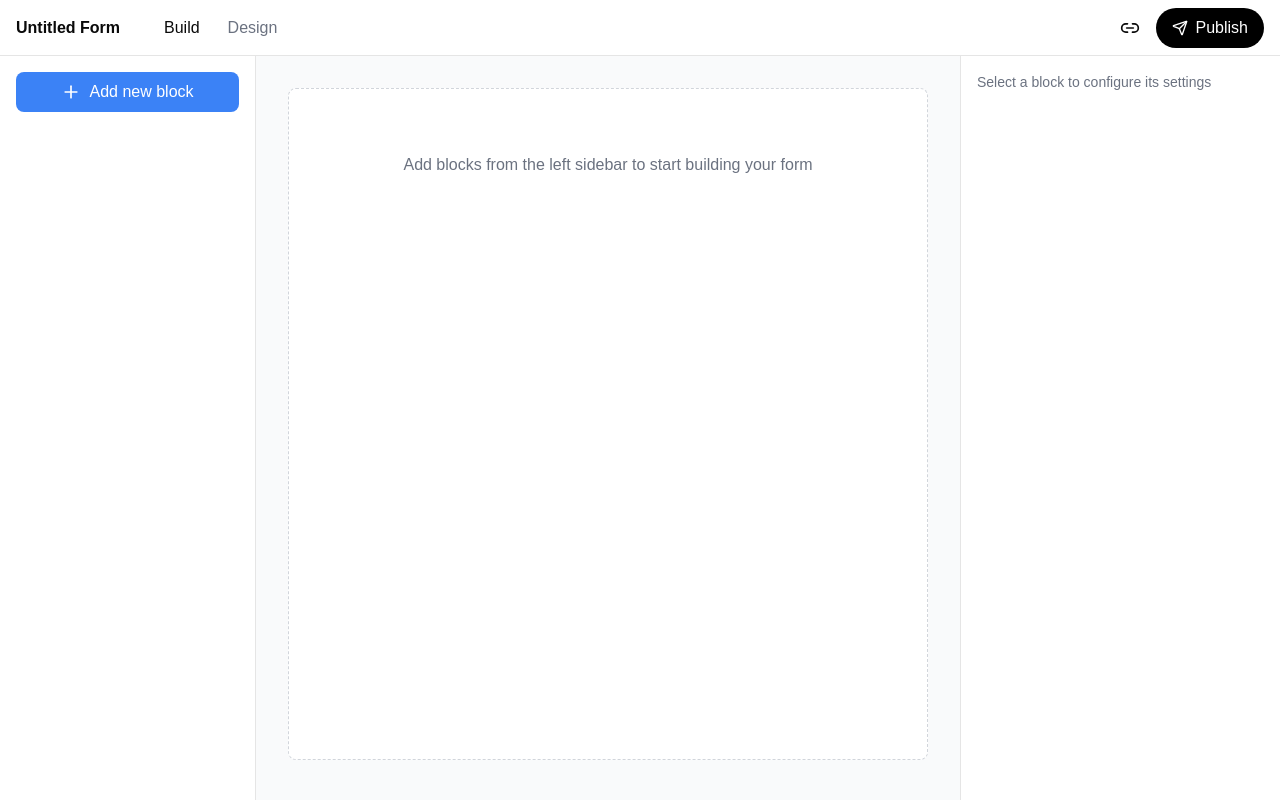
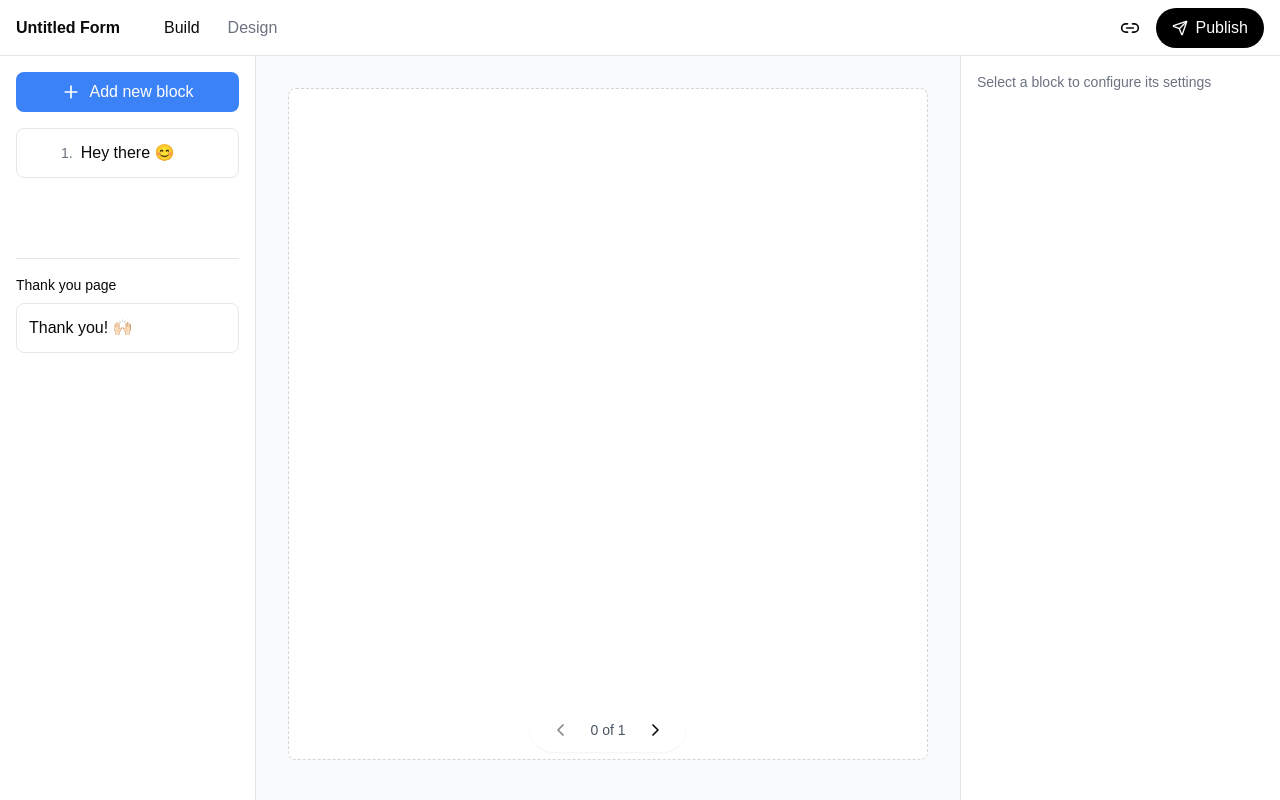
Before and after one commit to paridhi7/form-flow, a Next.js app: page /form/1 in a window 1280 px wide. Built offline with nearby package versions, Linux system fonts and the light colour scheme.

Commit message:
Add special blocks, minor refactoring

```diff
--- a/app/components/form-builder/LeftSidebar.tsx
+++ b/app/components/form-builder/LeftSidebar.tsx
@@ -33,6 +33,7 @@ interface SortableBlockItemProps {
   onSelect: () => void;
   onDuplicate: () => void;
   onDelete: () => void;
+  isDeletable: boolean;
 }
 
 function SortableBlockItem({
@@ -43,6 +44,7 @@ function SortableBlockItem({
   onSelect,
   onDuplicate,
   onDelete,
+  isDeletable,
 }: SortableBlockItemProps) {
   const {
     attributes,
@@ -101,6 +103,7 @@ function SortableBlockItem({
               <Copy size={16} />
               <span>Duplicate</span>
             </DropdownMenuItem>
+            {isDeletable && (
               <DropdownMenuItem
                 onClick={(e) => {
                   e.stopPropagation();
@@ -111,6 +114,7 @@ function SortableBlockItem({
                 <Trash2 size={16} />
                 <span>Delete</span>
               </DropdownMenuItem>
+            )}
           </DropdownMenuContent>
         </DropdownMenu>
       </div>
@@ -145,9 +149,13 @@ export default function LeftSidebar() {
     }
   };
 
+  // Get non-thank you blocks for the sortable context
+  const regularBlocks = blocks.filter(b => b.isSpecial !== 'thankYou');
+  const thankYouBlock = blocks.find(b => b.isSpecial === 'thankYou');
+
   return (
     <>
-      <div className="w-64 border-r h-full p-4">
+      <div className="w-64 border-r h-full p-4 flex flex-col">
         <button
           onClick={() => setIsModalOpen(true)}
           className="w-full mb-4 bg-blue-500 text-white rounded-lg p-2 flex items-center justify-center gap-2 hover:bg-blue-600"
@@ -156,17 +164,18 @@ export default function LeftSidebar() {
           Add new block
         </button>
 
+        <div className="flex-1 flex flex-col">
           <DndContext
             sensors={sensors}
             collisionDetection={closestCenter}
             onDragEnd={handleDragEnd}
           >
             <SortableContext
-            items={blocks.map(block => block.id)}
+              items={regularBlocks.map(block => block.id)}
               strategy={verticalListSortingStrategy}
             >
               <div className="space-y-2">
-              {blocks.map((block, index) => (
+                {regularBlocks.map((block, index) => (
                   <SortableBlockItem
                     key={block.id}
                     id={block.id}
@@ -176,11 +185,32 @@ export default function LeftSidebar() {
                     onSelect={() => setSelectedBlock(block.id)}
                     onDuplicate={() => duplicateBlock(block.id)}
                     onDelete={() => deleteBlock(block.id)}
+                    isDeletable={true}
                   />
                 ))}
               </div>
             </SortableContext>
           </DndContext>
+
+          {/* Thank you block with consistent gap */}
+          {thankYouBlock && (
+            <div className="mt-20 border-t pt-4">
+              <h3 className="text-sm font-medium mb-2">Thank you page</h3>
+              <div
+                className={`p-3 rounded-lg cursor-pointer ${
+                  selectedBlockId === thankYouBlock.id
+                    ? 'bg-blue-50 border-blue-500 border'
+                    : 'hover:bg-gray-50 border border-gray-200'
+                }`}
+                onClick={() => setSelectedBlock(thankYouBlock.id)}
+              >
+                <div className="flex items-center gap-2">
+                  <span className="truncate">{thankYouBlock.question}</span>
+                </div>
+              </div>
+            </div>
+          )}
+        </div>
       </div>
 
       <BlockSelectionModal
--- a/app/components/form-builder/PreviewArea.tsx
+++ b/app/components/form-builder/PreviewArea.tsx
@@ -1,14 +1,19 @@
 import { useFormBuilder } from "@/app/store/form-builder";
+import { ChevronLeft, ChevronRight } from "lucide-react";
 import FormBlock from "./blocks/FormBlock";
-import { ChevronLeft, ChevronRight } from "lucide-react";
 
 export default function PreviewArea() {
   const blocks = useFormBuilder((state) => state.blocks);
   const selectedBlockId = useFormBuilder((state) => state.selectedBlockId);
   const setSelectedBlock = useFormBuilder((state) => state.setSelectedBlock);
 
-  const currentBlockIndex = blocks.findIndex(b => b.id === selectedBlockId);
-  const currentBlock = blocks[currentBlockIndex];
+  // Filter out thank you block for counting
+  const regularBlocks = blocks.filter(b => b.isSpecial !== 'thankYou');
+  const currentBlockIndex = regularBlocks.findIndex(b => b.id === selectedBlockId);
+  const currentBlock = blocks.find(b => b.id === selectedBlockId);
+
+  // Calculate current index including thank you block
+  const isThankYouSelected = currentBlock?.isSpecial === 'thankYou';
 
   return (
     <div className="flex-1 bg-gray-50 p-8 relative">
@@ -28,10 +33,10 @@ export default function PreviewArea() {
       </div>
 
       {/* Navigation */}
-      {blocks.length > 0 && (
+      {blocks.length > 0 && !isThankYouSelected && (
         <div className="absolute bottom-12 left-1/2 -translate-x-1/2 flex items-center gap-4 bg-white px-4 py-2 rounded-full shadow-sm">
           <button
-            onClick={() => setSelectedBlock(blocks[currentBlockIndex - 1]?.id)}
+            onClick={() => setSelectedBlock(regularBlocks[currentBlockIndex - 1]?.id)}
             disabled={currentBlockIndex <= 0}
             className="p-1 rounded-full hover:bg-gray-100 disabled:opacity-50 disabled:hover:bg-transparent"
           >
@@ -39,12 +44,12 @@ export default function PreviewArea() {
           </button>
 
           <span className="text-sm text-gray-600">
-            {currentBlockIndex + 1} of {blocks.length}
+            {currentBlockIndex + 1} of {regularBlocks.length}
           </span>
 
           <button
-            onClick={() => setSelectedBlock(blocks[currentBlockIndex + 1]?.id)}
-            disabled={currentBlockIndex >= blocks.length - 1}
+            onClick={() => setSelectedBlock(regularBlocks[currentBlockIndex + 1]?.id)}
+            disabled={currentBlockIndex >= regularBlocks.length - 1}
             className="p-1 rounded-full hover:bg-gray-100 disabled:opacity-50 disabled:hover:bg-transparent"
           >
             <ChevronRight size={20} />
--- a/app/components/form-builder/RightSidebar.tsx
+++ b/app/components/form-builder/RightSidebar.tsx
@@ -214,6 +214,22 @@ export default function RightSidebar() {
           />
         </div>
 
+        {block.isSpecial === 'thankYou' && (
+          <div>
+            <label className="text-sm font-medium block mb-1">Button URL</label>
+            <input
+              type="url"
+              value={block.buttonUrl ?? 'formsunlimited.com'}
+              onChange={(e) => useFormBuilder.getState().updateBlock(block.id, {
+                buttonUrl: e.target.value || 'formsunlimited.com'
+              })}
+              className="w-full p-2 border rounded-md"
+              placeholder="Enter button URL"
+            />
+          </div>
+        )}
+
+        {!block.isSpecial && block.type !== 'statement' && (
           <div>
             <label className="flex items-center gap-2">
               <input
@@ -227,6 +243,7 @@ export default function RightSidebar() {
               <span className="text-sm font-medium">Required field</span>
             </label>
           </div>
+        )}
       </div>
 
       {/* Block-specific Settings */}
--- a/app/store/form-builder.ts
+++ b/app/store/form-builder.ts
@@ -14,12 +14,16 @@ export type BlockType =
   | 'date'
   | 'fileUpload';
 
+export type SpecialBlockType = 'welcome' | 'thankYou';
+
 export interface FormBlock {
   id: string;
   type: BlockType;
+  isSpecial?: SpecialBlockType;
   question: string;
   description?: string;
   buttonText?: string;
+  buttonUrl?: string;
   required: boolean;
   placeholder?: string;
   options?: string[];      // for singleSelect, multiSelect, dropdown
@@ -42,7 +46,27 @@ interface FormBuilderStore {
 }
 
 export const useFormBuilder = create<FormBuilderStore>((set) => ({
-  blocks: [],
+  blocks: [
+    {
+      id: crypto.randomUUID(),
+      type: 'statement',
+      isSpecial: 'welcome',
+      question: 'Hey there 😊',
+      description: 'Mind filling out this form?',
+      buttonText: "Let's start",
+      required: false
+    },
+    {
+      id: crypto.randomUUID(),
+      type: 'statement',
+      isSpecial: 'thankYou',
+      question: 'Thank you! 🙌🏻',
+      description: 'You may now close this window.',
+      buttonText: 'Create your own Forms (Unlimited)',
+      buttonUrl: 'formsunlimited.com',
+      required: false
+    }
+  ],
   selectedBlockId: null,
 
   addBlock: (type) => {
@@ -106,10 +130,15 @@ export const useFormBuilder = create<FormBuilderStore>((set) => ({
     })),
 
   deleteBlock: (id) =>
-    set((state) => ({
-      blocks: state.blocks.filter((b) => b.id !== id),
-      selectedBlockId: state.selectedBlockId === id ? null : state.selectedBlockId
-    })),
+    set((state) => {
+      const blockToDelete = state.blocks.find(b => b.id === id);
+      if (blockToDelete?.isSpecial === 'thankYou') return state;
+
+      return {
+        blocks: state.blocks.filter((b) => b.id !== id),
+        selectedBlockId: state.selectedBlockId === id ? null : state.selectedBlockId
+      };
+    }),
 
   setSelectedBlock: (id) =>
     set({ selectedBlockId: id }),
```
Lines whose indentation alone changed are shown as unchanged.
